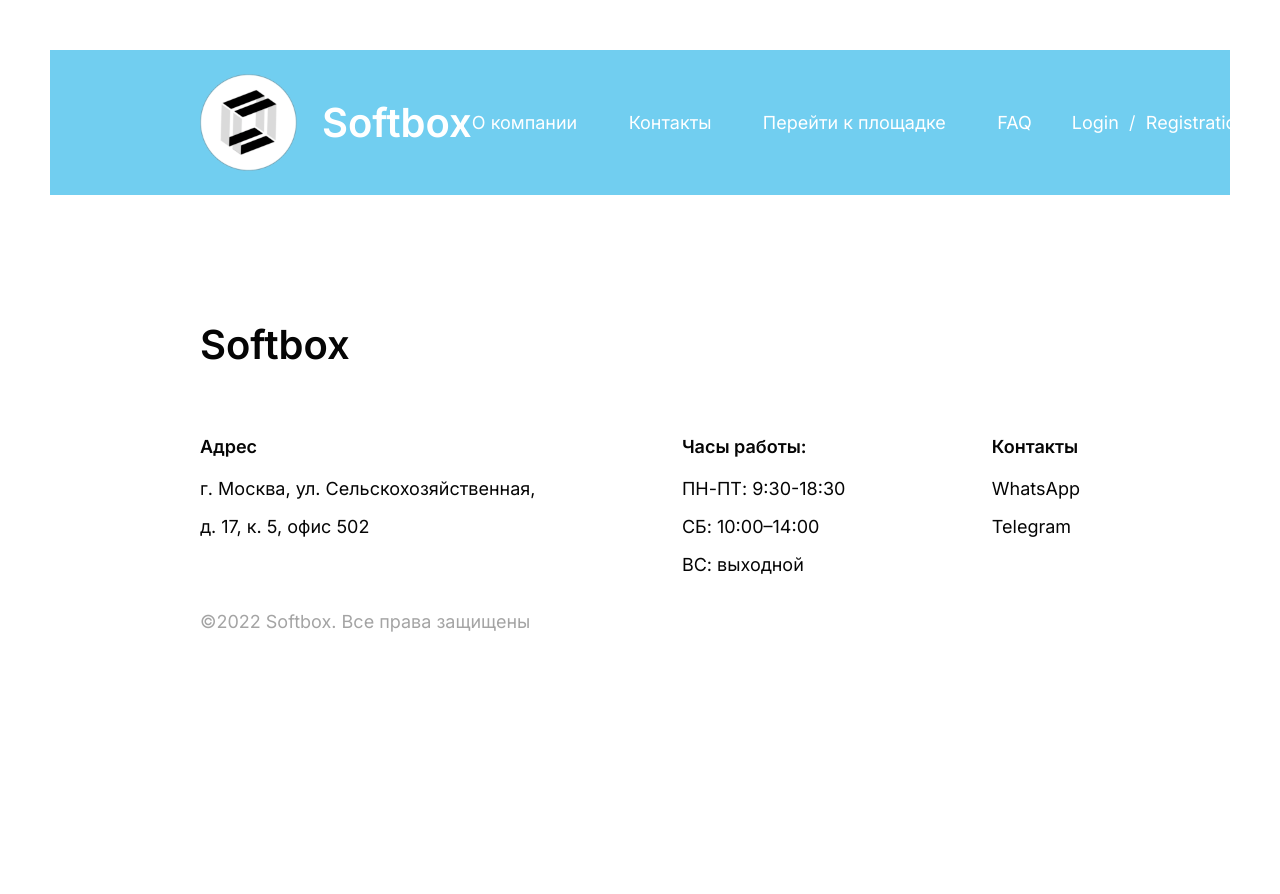
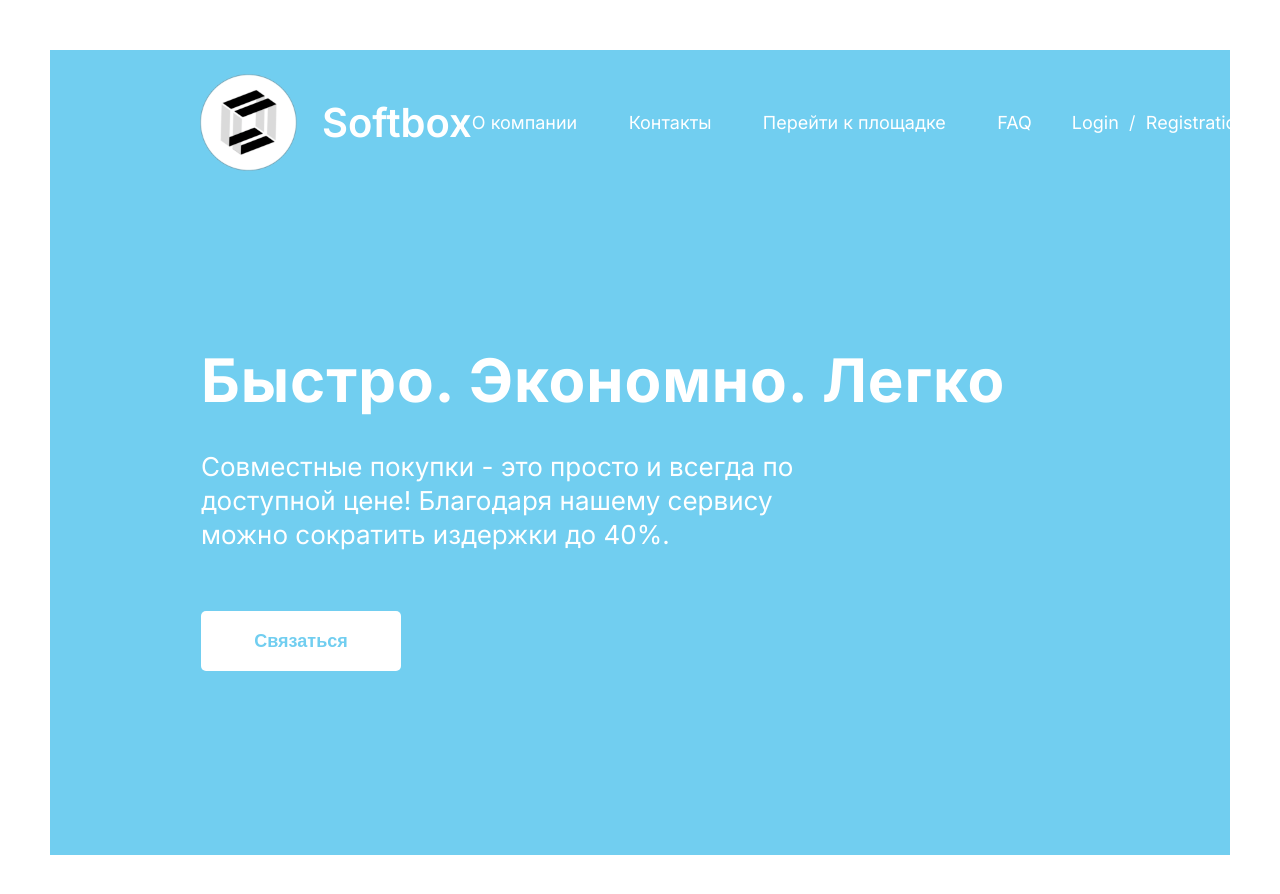
Before and after one commit to SoftBox-CPS/frontend, a React app: page / in a window 1280 px wide. Shown: the top 894 px of the page. Before the commit the page ends 800 px from the top, so only its background shows below. Built offline with nearby package versions, Linux system fonts and the light colour scheme.

Commit message:
Added home page route

```diff
--- a/src/App.tsx
+++ b/src/App.tsx
@@ -13,8 +13,11 @@
   return (
     <Router>
       <Header />
+
       <Routes>
         <Route path='/'>
+          <Route path='' element={<HomePage />}/>
+
           <Route path='about' element={<h3>About</h3>} />
           <Route path='contacts' element={<h3>Contacts</h3>} />
           <Route path='login' element={<LoginPage/>} />
@@ -27,6 +30,7 @@
           <Route path='*' element={<Navigate to='home' replace />} />
         </Route>
       </Routes>
+
       <Footer />
     </Router>
   );
```
